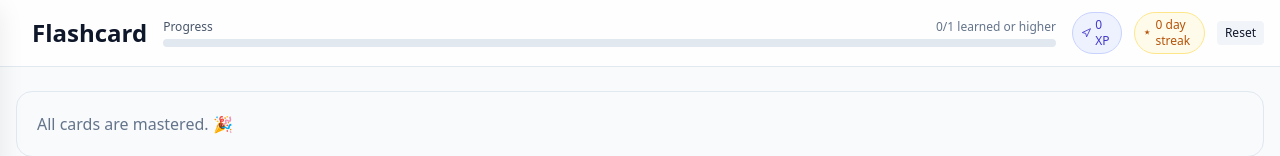
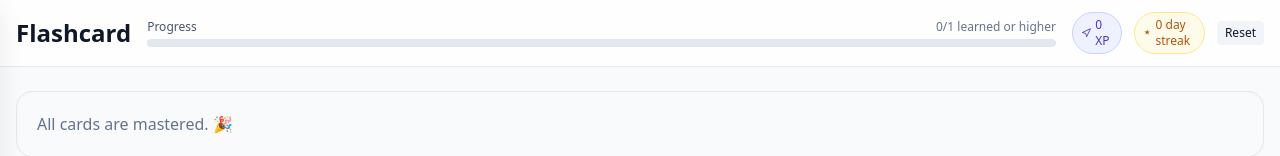
Before and after one commit to hungdoan160796/Flashcard, a React (Vite) app: page / in a window 1280 px wide. Shown: the top 156 px of the page. Built offline with nearby package versions, Linux system fonts and the light colour scheme.

Commit message:
the left padding of name

```diff
--- a/src/components/Header.jsx
+++ b/src/components/Header.jsx
@@ -35,7 +35,7 @@ export default function Header({
             : "max-w-8xl mx-auto px-4 py-3 flex items-center justify-between"
         }
       >
-        <h1 className={isSidebar ? "text-lg font-bold" : "text-xl sm:text-2xl font-bold pl-4"}>
+        <h1 className={isSidebar ? "text-lg font-bold" : "text-xl sm:text-2xl font-bold"}>
           {title}
         </h1>
 
```
